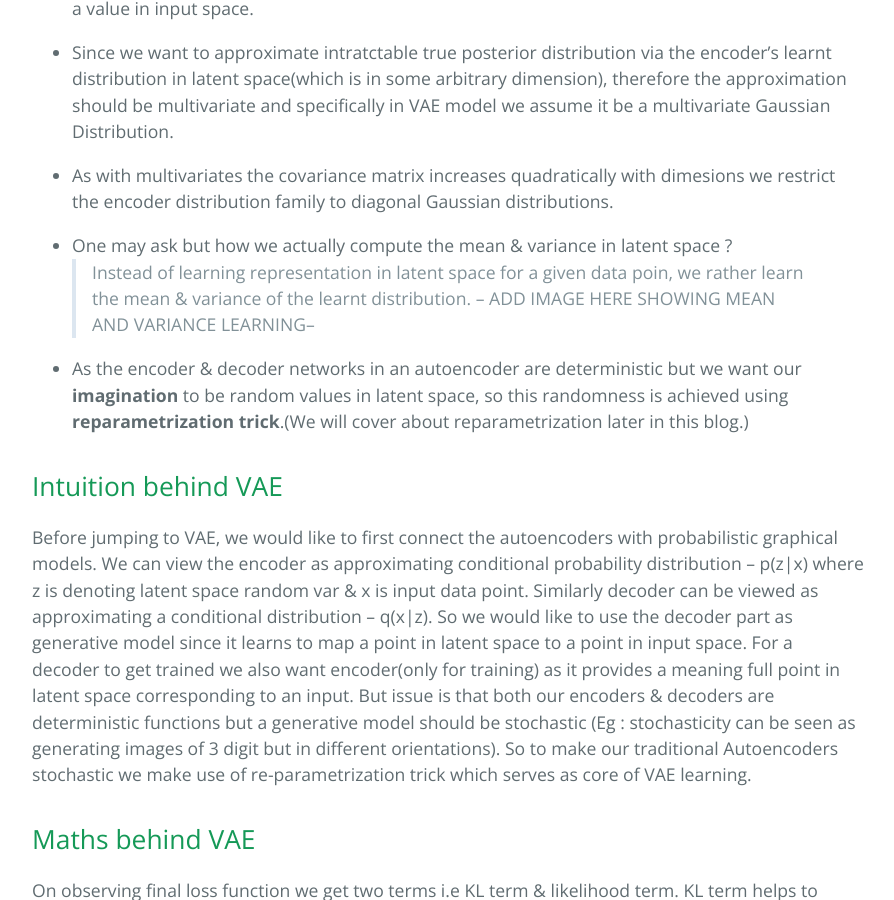
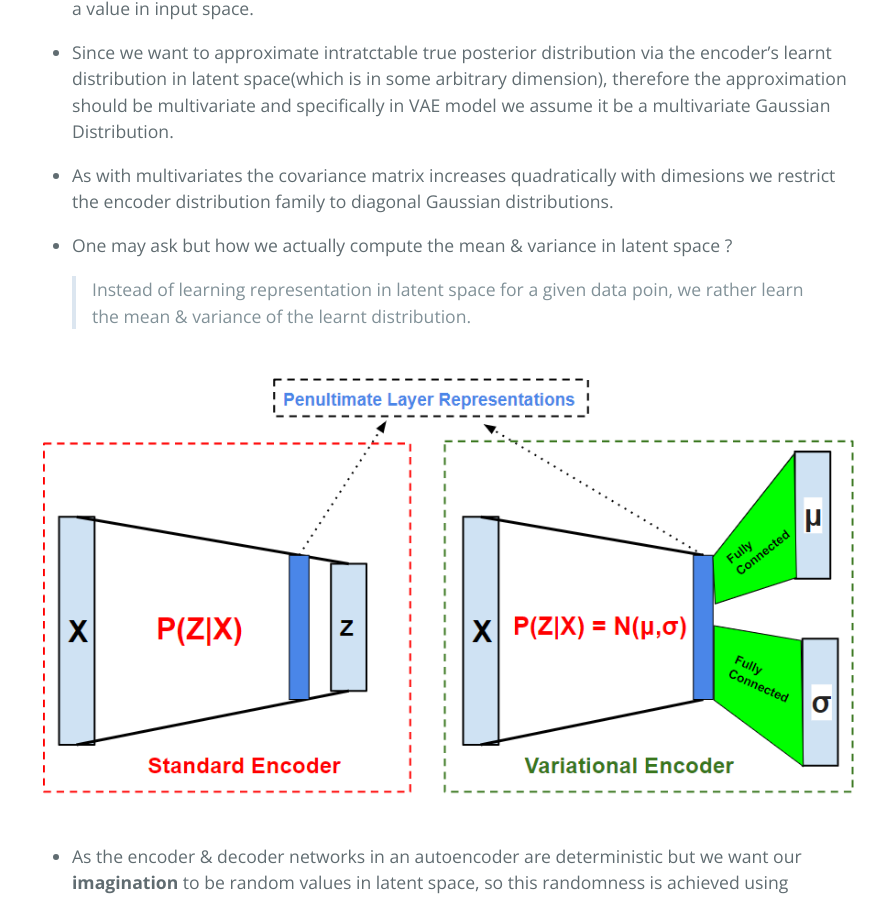
Before and after one commit to sujit-rai/tutorial-vae.github.io, a Jekyll site: the page built from index.md, in a window 1280 px wide and 900 px high, scrolled down 5519 px. Shown: the whole window, without its empty margins (192-1086 px from the left). Built offline with Jekyll 4.4.1, drawn with Linux system fonts in a browser that asks for light colours.

Commit message:
added image for variational encoder

```diff
--- a/index.md
+++ b/index.md
@@ -140,7 +140,9 @@ This is a preliminary report about the tutorial on Variational AutoEncoder. This
 
 - One may ask but how we actually compute the mean & variance in latent space ?
 	> Instead of learning representation in latent space for a given data poin, we rather learn the mean & variance of the learnt distribution.
-	-- ADD IMAGE HERE SHOWING MEAN AND VARIANCE LEARNING--
+
+
+![alt text](images/encoder.png)
 
 - As the encoder & decoder networks in an autoencoder are deterministic but we want our **imagination** to be random values in latent space, so this randomness is achieved using **reparametrization trick**.(We will cover about reparametrization later in this blog.)
 
```
Also changed, not shown: images/encoder.png (added), 2 other files.
